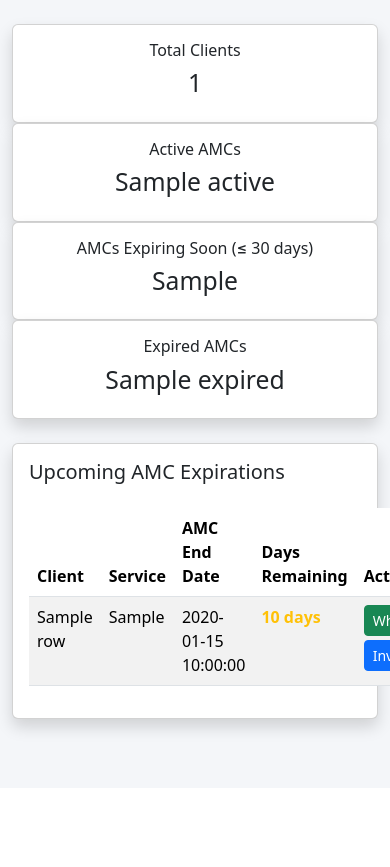
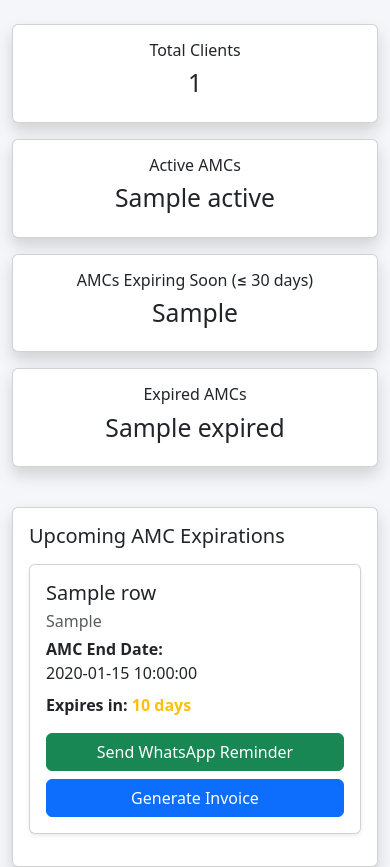
Before and after one commit to kumarvignesh0697-netizen/fire-dashboard-demo, a Flask app: template templates/dashboard.html in a window 390 px wide; the page is wider, and only the part inside the window is pictured. Shown: the part 56-923 px from the top of that part. Before the commit the page ends 795 px from the top of that part, so only its background shows below. Run offline with Flask 3, Linux system fonts and the light colour scheme; the template is opened without the code that fills it: most values are stand-ins (such as "Sample title", 1, 10 or a date in 2020).

Commit message:
Improve mobile dashboard layout without removing features

```diff
--- a/templates/dashboard.html
+++ b/templates/dashboard.html
@@ -15,28 +15,28 @@
 
 <!-- SUMMARY CARDS -->
 <div class="row mb-4">
-    <div class="col-md-3">
+    <div class="col-12 col-md-3 mb-3">
         <div class="card shadow p-3 text-center">
             <h6>Total Clients</h6>
             <h2>{{ total_clients }}</h2>
         </div>
     </div>
 
-    <div class="col-md-3">
+    <div class="col-12 col-md-3 mb-3">
         <div class="card shadow p-3 text-center">
             <h6>Active AMCs</h6>
             <h2>{{ active }}</h2>
         </div>
     </div>
 
-    <div class="col-md-3">
+    <div class="col-12 col-md-3 mb-3">
         <div class="card shadow p-3 text-center">
             <h6>AMCs Expiring Soon (≤ 30 days)</h6>
             <h2>{{ expiring_soon }}</h2>
         </div>
     </div>
 
-    <div class="col-md-3">
+    <div class="col-12 col-md-3 mb-3">
         <div class="card shadow p-3 text-center">
             <h6>Expired AMCs</h6>
             <h2>{{ expired }}</h2>
@@ -44,11 +44,13 @@
     </div>
 </div>
 
-<!-- UPCOMING AMC TABLE -->
+<!-- UPCOMING AMC EXPIRATIONS -->
 <div class="card shadow p-3">
-    <h5>Upcoming AMC Expirations</h5>
+    <h5 class="mb-3">Upcoming AMC Expirations</h5>
 
-    <table class="table table-striped mt-3">
+    <!-- DESKTOP TABLE -->
+    <div class="d-none d-md-block">
+        <table class="table table-striped align-middle">
             <thead>
                 <tr>
                     <th>Client</th>
@@ -83,6 +85,7 @@
                         </a>
 
                         <a href="/generate_invoice/{{ row.Client_Name }}"
+                           target="_blank"
                            class="btn btn-primary btn-sm mb-1">
                             Invoice
                         </a>
@@ -93,4 +96,46 @@
         </table>
     </div>
 
+    <!-- MOBILE CARD VIEW -->
+    <div class="d-block d-md-none">
+        {% for row in upcoming %}
+        <div class="card mb-3 shadow-sm">
+            <div class="card-body">
+                <h5 class="card-title mb-1">{{ row.Client_Name }}</h5>
+                <p class="text-muted mb-1">{{ row.Service_Type }}</p>
+
+                <p class="mb-2">
+                    <strong>AMC End Date:</strong><br>
+                    {{ row.AMC_End_Date }}
+                </p>
+
+                <p class="mb-3">
+                    <strong>Expires in:</strong>
+                    {% if row.Days_Remaining <= 7 %}
+                        <span class="text-danger fw-bold">{{ row.Days_Remaining }} days</span>
+                    {% elif row.Days_Remaining <= 15 %}
+                        <span class="text-warning fw-bold">{{ row.Days_Remaining }} days</span>
+                    {% else %}
+                        <span class="text-success fw-bold">{{ row.Days_Remaining }} days</span>
+                    {% endif %}
+                </p>
+
+                <div class="d-grid gap-2">
+                    <a href="/send_whatsapp/{{ row.Client_Name }}"
+                       class="btn btn-success">
+                        Send WhatsApp Reminder
+                    </a>
+
+                    <a href="/generate_invoice/{{ row.Client_Name }}"
+                       target="_blank"
+                       class="btn btn-primary">
+                        Generate Invoice
+                    </a>
+                </div>
+            </div>
+        </div>
+        {% endfor %}
+    </div>
+</div>
+
 {% endblock %}
```
Lines whose indentation alone changed are shown as unchanged.
